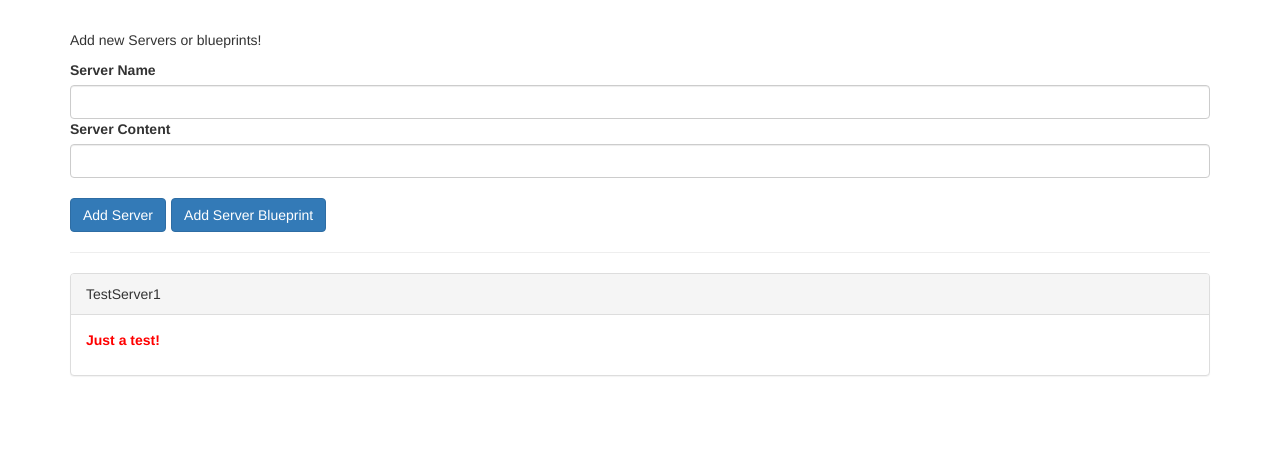
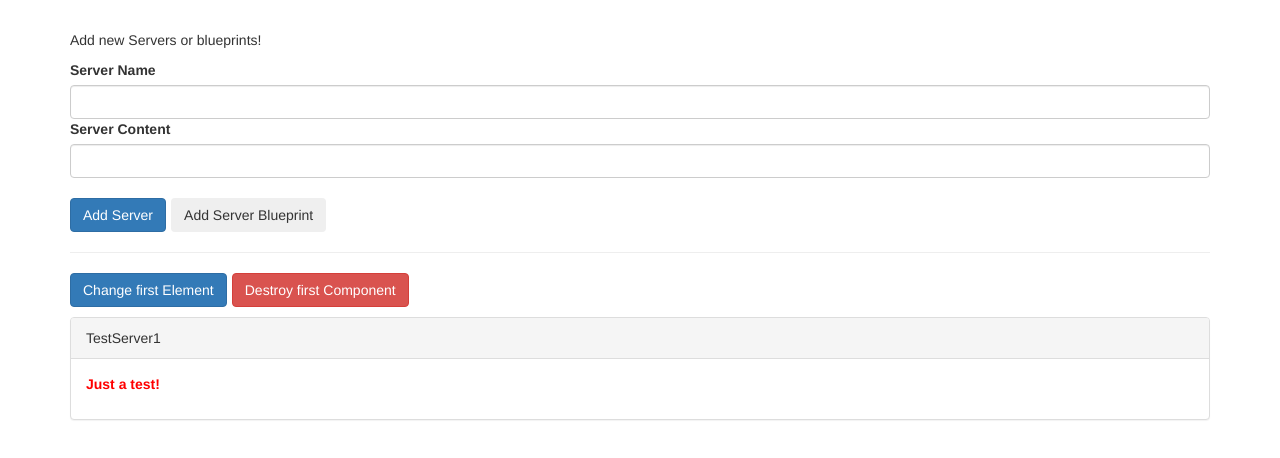
Before and after one commit to elvan/server-dashboard-app-angular-components, an Angular app: page / in a window 1280 px wide. Shown: the top 458 px of the page. Built offline with nearby package versions, Linux system fonts and the light colour scheme.

Commit message:
lifecycle hooks in action

```diff
--- a/src/app/app.component.html
+++ b/src/app/app.component.html
@@ -8,9 +8,22 @@
 
   <div class="row">
     <div class="col-xs-12">
+      <div class="btn-toolbar">
+        <button
+          class="btn btn-primary"
+          style="margin-bottom: 1rem"
+          (click)="onChangeFirst()"
+        >
+          Change first Element
+        </button>
+        <button class="btn btn-danger" (click)="onDestroyFirst()">
+          Destroy first Component
+        </button>
+      </div>
       <app-server-element
         *ngFor="let serverElement of serverElements"
         [serverElement]="serverElement"
+        [name]="serverElement.name"
       >
         <p>
           <strong *ngIf="serverElement.type === 'server'" style="color: red">{{
--- a/src/app/app.component.ts
+++ b/src/app/app.component.ts
@@ -6,7 +6,7 @@ import { Component } from '@angular/core';
   styleUrls: ['./app.component.css'],
 })
 export class AppComponent {
-  serverElements: any = [
+  serverElements: any[] = [
     {
       type: 'server',
       name: 'TestServer1',
@@ -29,4 +29,16 @@ export class AppComponent {
       content: serverData.serverContent,
     });
   }
+
+  onChangeFirst() {
+    if (this.serverElements.length > 0) {
+      this.serverElements[0].name = 'Changed!';
+    }
+  }
+
+  onDestroyFirst() {
+    if (this.serverElements.length > 0) {
+      this.serverElements.splice(0, 1);
+    }
+  }
 }
--- a/src/app/dashboard/dashboard.component.html
+++ b/src/app/dashboard/dashboard.component.html
@@ -14,7 +14,7 @@
       <button class="btn btn-primary" (click)="onAddServer(serverName)">
         Add Server
       </button>
-      <button class="btn btn-primary" (click)="onAddBlueprint(serverName)">
+      <button class="btn btn-secondary" (click)="onAddBlueprint(serverName)">
         Add Server Blueprint
       </button>
     </div>
--- a/src/app/server-element/server-element.component.html
+++ b/src/app/server-element/server-element.component.html
@@ -1,5 +1,5 @@
 <div *ngIf="element" class="panel panel-default">
-  <div class="panel-heading">{{ element.name }}</div>
+  <div class="panel-heading">{{ name }}</div>
   <div class="panel-body">
     <ng-content></ng-content>
   </div>
--- a/src/app/server-element/server-element.component.ts
+++ b/src/app/server-element/server-element.component.ts
@@ -1,4 +1,17 @@
-import { Component, Input, OnInit, ViewEncapsulation } from '@angular/core';
+import {
+  AfterContentChecked,
+  AfterContentInit,
+  AfterViewChecked,
+  AfterViewInit,
+  Component,
+  DoCheck,
+  Input,
+  OnChanges,
+  OnDestroy,
+  OnInit,
+  SimpleChanges,
+  ViewEncapsulation,
+} from '@angular/core';
 
 @Component({
   selector: 'app-server-element',
@@ -6,14 +19,59 @@ import { Component, Input, OnInit, ViewEncapsulation } from '@angular/core';
   styleUrls: ['./server-element.component.css'],
   encapsulation: ViewEncapsulation.Emulated,
 })
-export class ServerElementComponent implements OnInit {
+export class ServerElementComponent
+  implements
+    AfterContentChecked,
+    AfterContentInit,
+    AfterViewChecked,
+    AfterViewInit,
+    DoCheck,
+    OnChanges,
+    OnDestroy,
+    OnInit
+{
   @Input('serverElement') element?: {
     type: string;
     name: string;
     content: string;
   };
 
-  constructor() {}
+  @Input() name: string = '';
 
-  ngOnInit(): void {}
+  constructor() {
+    console.log('constructor');
+  }
+
+  ngOnDestroy(): void {
+    console.log('ngOnDestroy');
+  }
+
+  ngOnInit(): void {
+    console.log('ngOnInit');
+  }
+
+  ngAfterContentChecked(): void {
+    console.log('ngAfterContentChecked');
+  }
+
+  ngAfterContentInit(): void {
+    console.log('ngAfterContentInit');
+  }
+
+  ngAfterViewChecked(): void {
+    console.log('ngAfterViewChecked');
+  }
+
+  ngAfterViewInit(): void {
+    console.log('ngAfterViewInit');
+  }
+
+  ngDoCheck(): void {
+    console.log('ngDoCheck');
+  }
+
+  ngOnChanges(changes: SimpleChanges): void {
+    console.log('ngOnChanges');
+    console.log(changes);
+  }
 }
```
